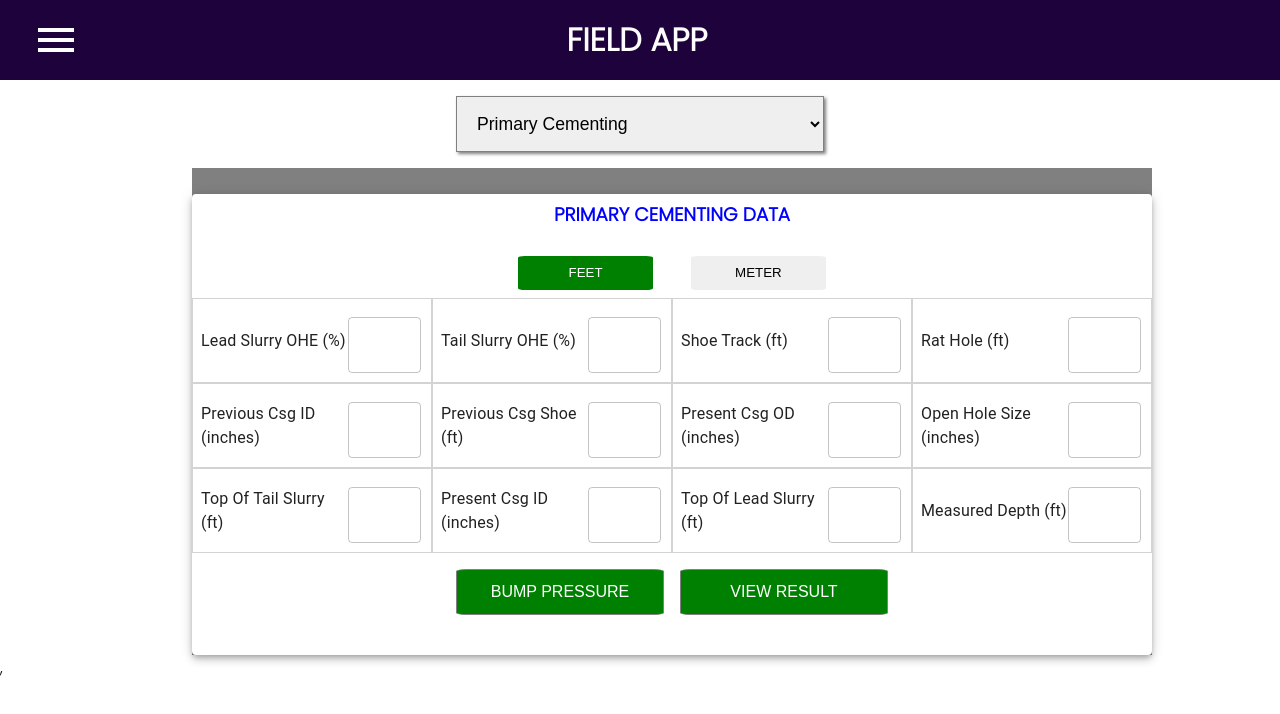
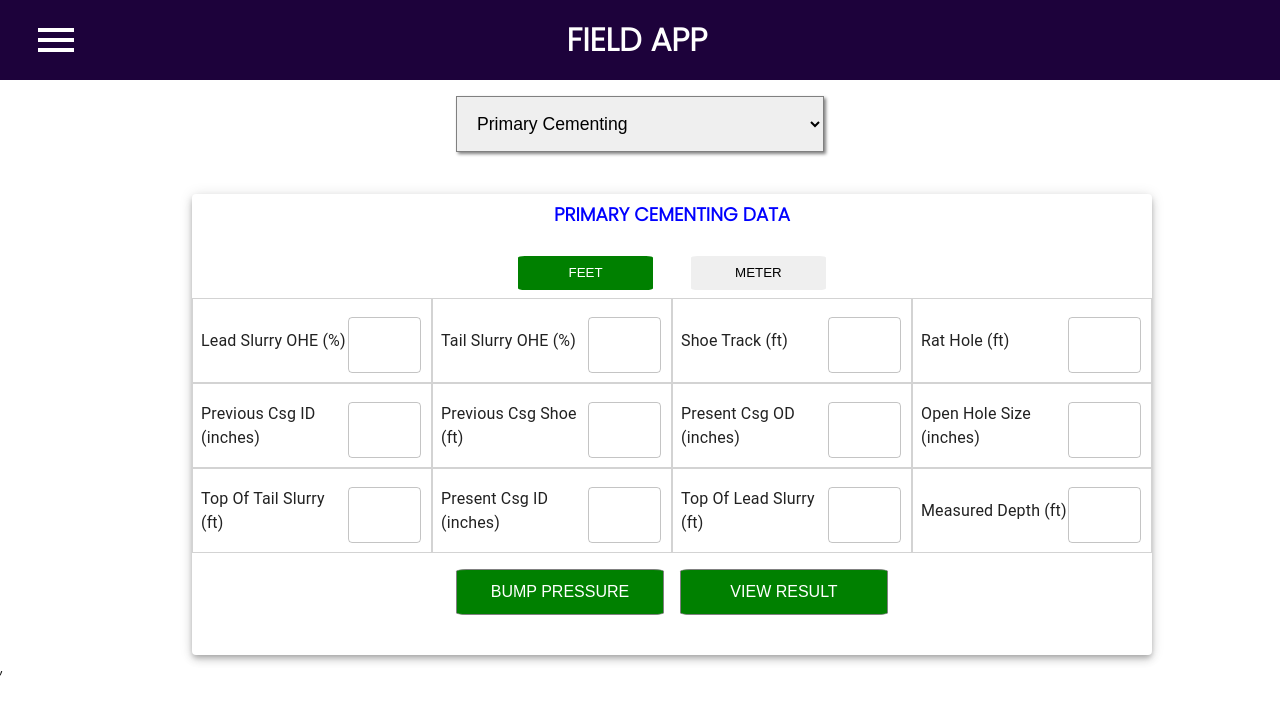
Before and after one commit to Alexcoder/riglex, a React (Create React App) app: page /select/primary in a window 1280 px wide. Shown: the top 714 px of the page. Built offline with nearby package versions, Linux system fonts and the light colour scheme.

Commit message:
Update InputPrimary.css

```diff
--- a/src/components/calcPage/Primary/InputPrimary.css
+++ b/src/components/calcPage/Primary/InputPrimary.css
@@ -17,8 +17,7 @@
     justify-content: center;
     width: 75%;
     margin-left: 15%;
-    padding-top: 2%;
-    background:gray;
+    margin-top: 2%;
   }
   .select_FieldCementing{
     width:23rem;
```
